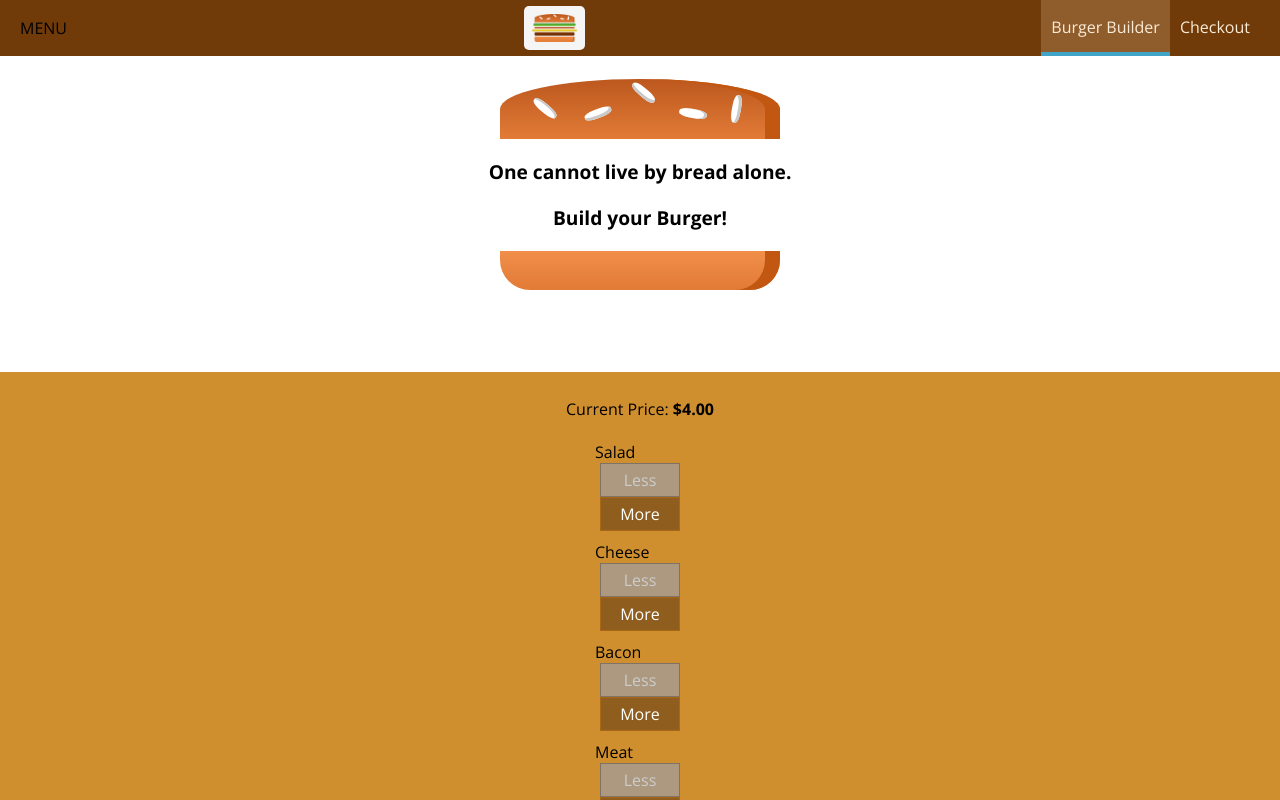
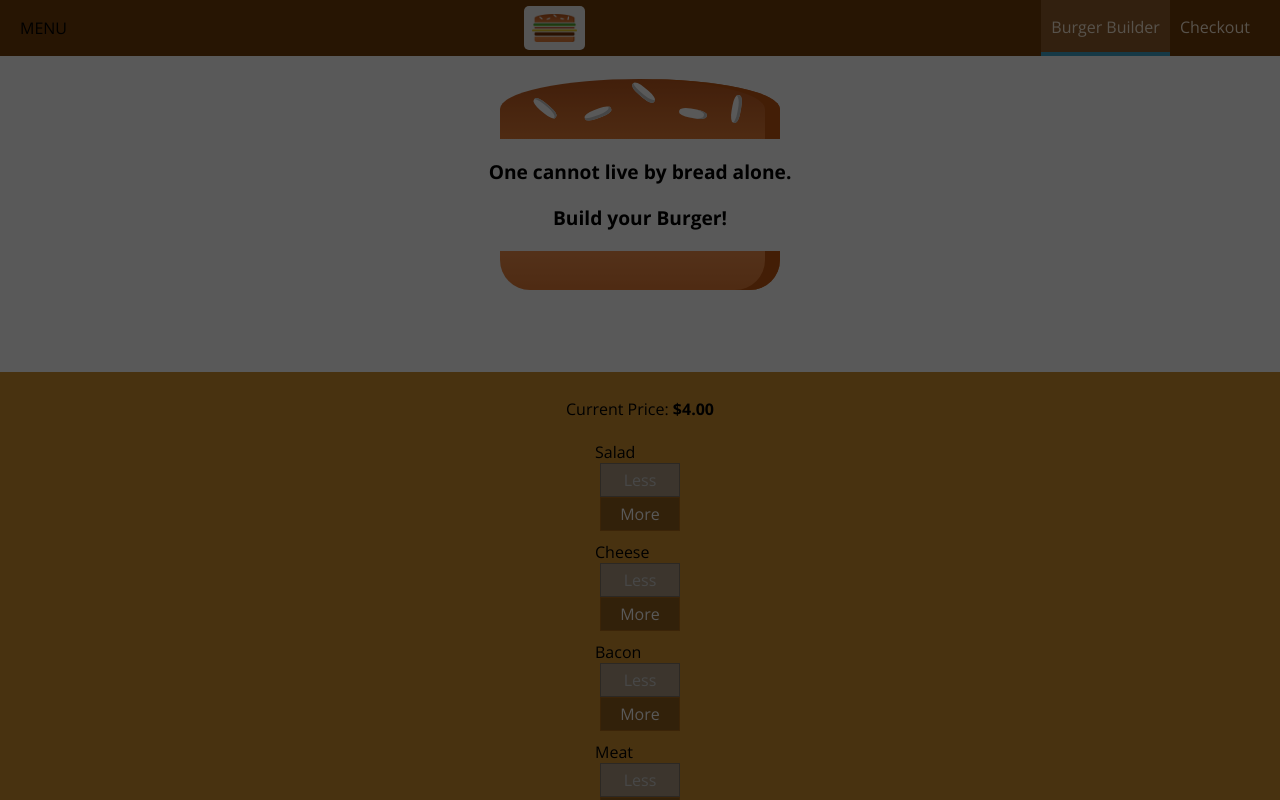
Before and after one commit to DMXMax/burgerBuilder, a React app: page / in a window 1280 px wide. Shown: the top 800 px of the page. Built offline with nearby package versions, Linux system fonts and the light colour scheme.

Commit message:
Show and hide logic for the sidedrawer

```diff
--- a/src/components/Layout/Layout.js
+++ b/src/components/Layout/Layout.js
@@ -1,19 +1,29 @@
-import React from 'react';
+import React, { Component } from 'react';
 import Aux from '../../hoc/AuxFile';
 import classes from './Layout.css';
 import Toolbar from '../Navigation/Toolbar/Toolbar';
 import SideDrawer from '../Navigation/SideDrawer/SideDrawer';
 
-const layout = (props)=>{
+class Layout extends Component {
+  state={showSideDrawer:true};
+
+  sideDrawerClosedHandler = ()=>{
+    this.setState({showSideDrawer:false});
+  }
+  render() {
+
    return ( <Aux>
        <Toolbar/>
-     <SideDrawer/>
+     <SideDrawer
+        open={this.state.showSideDrawer}
+        closed={this.sideDrawerClosedHandler }/>
        <main className={classes.Content}>
-           {props.children}
+           {this.props.children}
        </main>
    </Aux>
 
    );
+  }
 }
 
-export default layout;
+export default Layout;
--- a/src/components/Navigation/SideDrawer/SideDrawer.js
+++ b/src/components/Navigation/SideDrawer/SideDrawer.js
@@ -1,17 +1,26 @@
 import React from 'react';
 import Logo from '../../Logo/Logo'
 import NavigationItems from '../NavigationItems/NavigationItems';
+import Backdrop from '../../UI/Backdrop/Backdrop';
+import Aux from '../../../hoc/AuxFile';
 import classes from './SideDrawer.css';
 
 
 const sideDrawer = (props) =>{
+  let attachedClasses = [classes.SideDrawer, classes.Close];
+  if(props.open){
+    attachedClasses = [classes.SideDrawer, classes.Open];
+  }
   return (
-    <div className={classes.SideDrawer}>
+    <Aux>
+    <Backdrop show={props.open} clicked={props.closed}/>
+    <div className={attachedClasses.join(' ')}>
     <div className={classes.Logo}><Logo/></div>
     <nav>
       <NavigationItems />
     </nav>
     </div>
+    </Aux>
   );
 }
 
--- a/src/components/UI/Backdrop/Backdrop.js
+++ b/src/components/UI/Backdrop/Backdrop.js
@@ -2,7 +2,7 @@
 import classes from './Backdrop.css';
 
 const backdrop = (props)=>(
-  props.show ? <div className={classes.Backdrop} onClick={props.click}></div> : null
+  props.show ? <div className={classes.Backdrop} onClick={props.clicked}></div> : null
 );
 
 export default backdrop;
--- a/src/components/UI/Modal/Modal.js
+++ b/src/components/UI/Modal/Modal.js
@@ -5,7 +5,7 @@
 
 const modal = (props) => (
   <Aux>
-      <Backdrop show={props.show} click={props.modalClosed}/>
+      <Backdrop show={props.show} clicked={props.modalClosed}/>
       <div className = {classes.Modal}
       style={{transform: props.show ? 'translateY(0)': 'translateY(-100vh)',
       opacity: props.show ? '1': '0'
```
